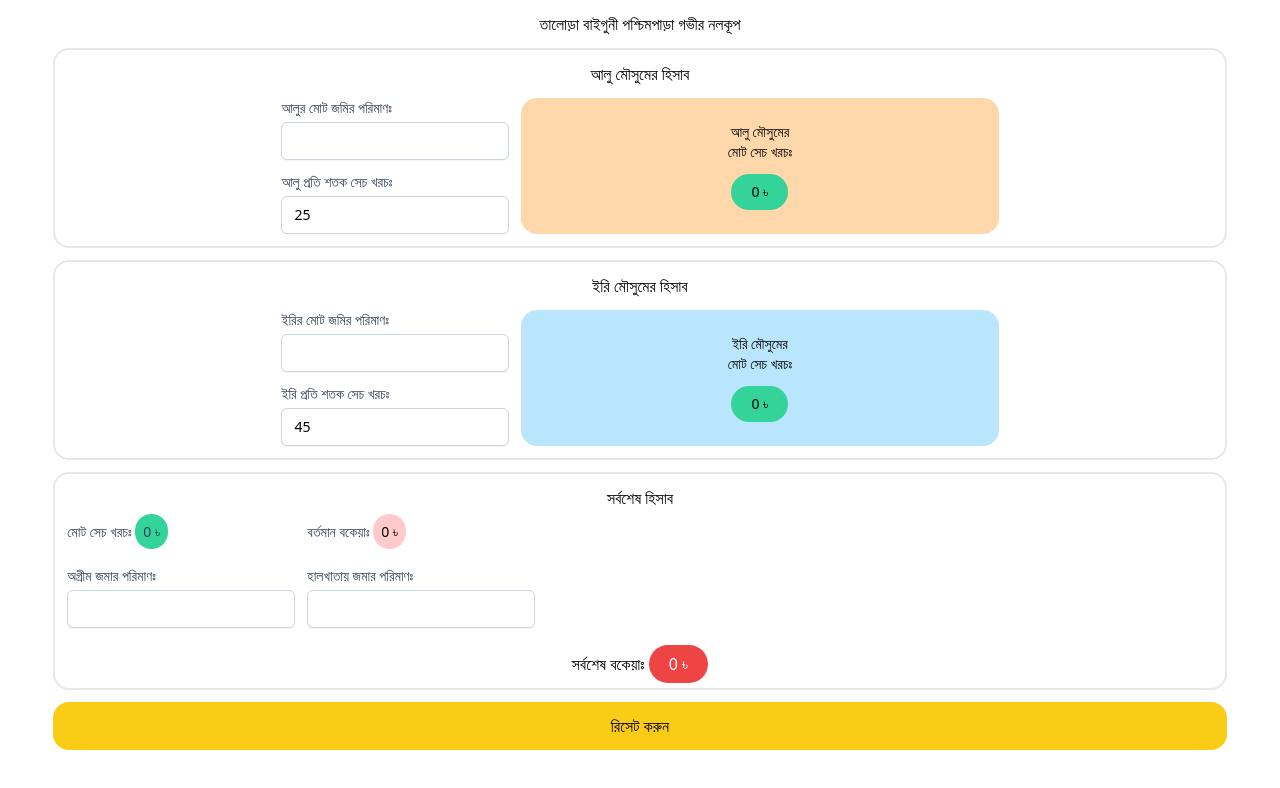
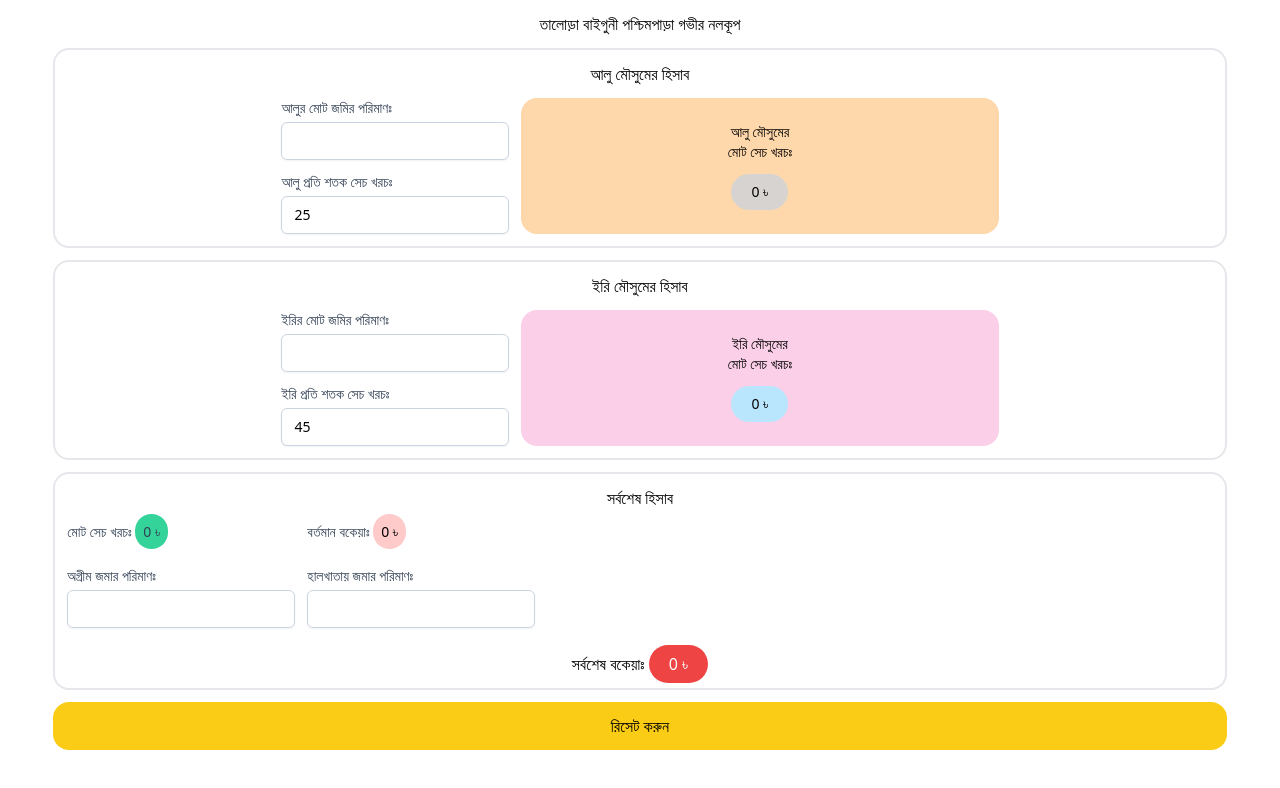
Before and after one commit to iamsadikrahman/deep-tubewell, a Vue app: page /halkhata in a window 1280 px wide. Shown: the top 788 px of the page. Built offline with nearby package versions, Linux system fonts and the light colour scheme.

Commit message:
bg changes

```diff
--- a/src/components/pages/Halkhata.vue
+++ b/src/components/pages/Halkhata.vue
@@ -24,7 +24,7 @@
 
           <div class="bg-orange-200 flex flex-col justify-center pl-3 pr-3 rounded-2xl items-center w-5/12 gap-3">
             <p class="text-center text-sm font-medium">আলু মৌসুমের <br> মোট সেচ খরচঃ</p>
-            <p class="text-center text-sm font-medium rounded-full bg-emerald-400 px-5 py-2"> {{ potatoTotalCost }} ৳</p>
+            <p class="text-center text-sm font-medium rounded-full bg-stone-300 px-5 py-2"> {{ potatoTotalCost }} ৳</p>
           </div>
 
         </div>
@@ -48,9 +48,9 @@
           </label>
         </div>
 
-        <div class="bg-sky-200 flex flex-col justify-center pl-3 pr-3 rounded-2xl items-center w-5/12 gap-3">
+        <div class="bg-pink-200 flex flex-col justify-center pl-3 pr-3 rounded-2xl items-center w-5/12 gap-3">
           <p class="text-center text-sm font-medium">ইরি মৌসুমের <br> মোট সেচ খরচঃ</p>
-          <p class="text-center text-sm font-medium rounded-full bg-emerald-400 px-5 py-2"> {{ paddyTotalCost }} ৳</p>
+          <p class="text-center text-sm font-medium rounded-full bg-sky-200 px-5 py-2"> {{ paddyTotalCost }} ৳</p>
         </div>
 
       </div>
```
